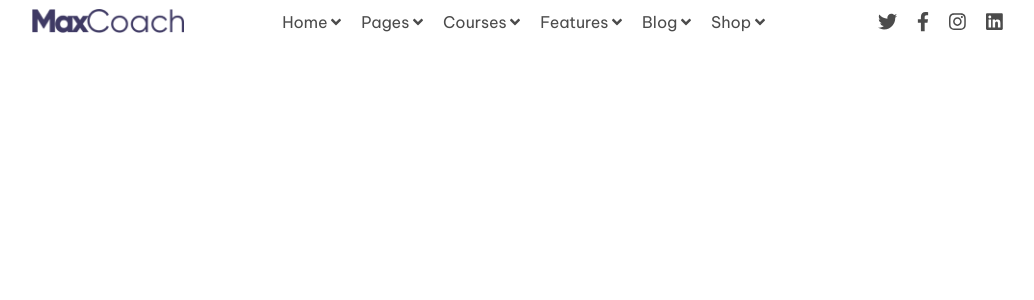
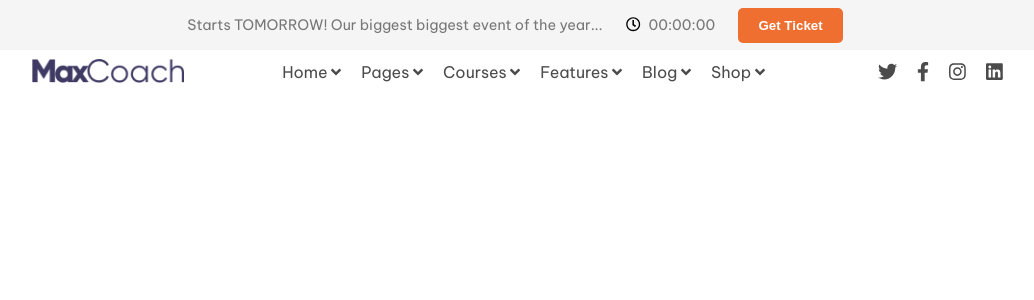
Before and after one commit to fdeluca85/proj-html-vuejs, a Vue app: page / in a window 1280 px wide. Shown: the top 300 px of the page, without its empty margins (115-1149 px from the left). Built offline with nearby package versions, Linux system fonts and the light colour scheme; a web font is replaced by a local one.

Commit message:
navbar top

```diff
--- a/src/assets/style/global.scss
+++ b/src/assets/style/global.scss
@@ -47,3 +47,12 @@ a {
   text-decoration: none;
   color: #4b4b4b;
 }
+button {
+  background-color: #ef6f31;
+  border: none;
+  border-radius: 5px;
+  color: white;
+  font-weight: bold;
+  padding: 10px 20px;
+  cursor: pointer;
+}
--- /dev/null
+++ b/src/components/elements/Countdown.vue
@@ -0,0 +1,32 @@
+<template>
+    <div class="countdown" >
+        Starts TOMORROW! Our biggest biggest event of the year... <i class="far fa-clock"></i> 00:00:00 <button>Get Ticket</button>
+
+    </div>
+
+</template>
+
+<script>
+export default {
+    name: 'Countdown'
+}
+</script>
+
+<style lang="scss" scoped>
+.countdown{
+    background-color: #F5F5F5;
+    text-align: center;
+    color: #777777;
+    height: 50px;
+    line-height: 50px;
+    font-size: 0.9em;
+        .fa-clock{
+        color: black;
+        margin: 0 5px 0 20px;
+            }
+            button{
+        margin: auto 20px;
+    }
+}
+
+</style>
--- a/src/components/macro/Header.vue
+++ b/src/components/macro/Header.vue
@@ -1,5 +1,6 @@
 <template>
     <header>
+        <Countdown />
         <div class="container">
             <div class="logo"><img src="../../assets/img/dark-logo.png" alt="logo"></div>
             <NavBar />
@@ -12,11 +13,13 @@
 <script>
 import NavBar from "../elements/NavBar.vue"
 import SocialMedia from "../elements/SocialMedia.vue"
+import Countdown from "../elements/Countdown.vue"
 export default {
     name: 'Header',
     components: {
         NavBar,
-        SocialMedia
+        SocialMedia,
+        Countdown
 
     }
 }
@@ -24,7 +27,7 @@ export default {
 
 <style lang="scss" scoped>
 header{
-    height: 50px;
+    height: 80px;
 
 }
 .container{
@@ -32,7 +35,8 @@ header{
     align-items: center;
     .logo img{
         height: 25px;
-}
+    }
+
 
 
 }
```
